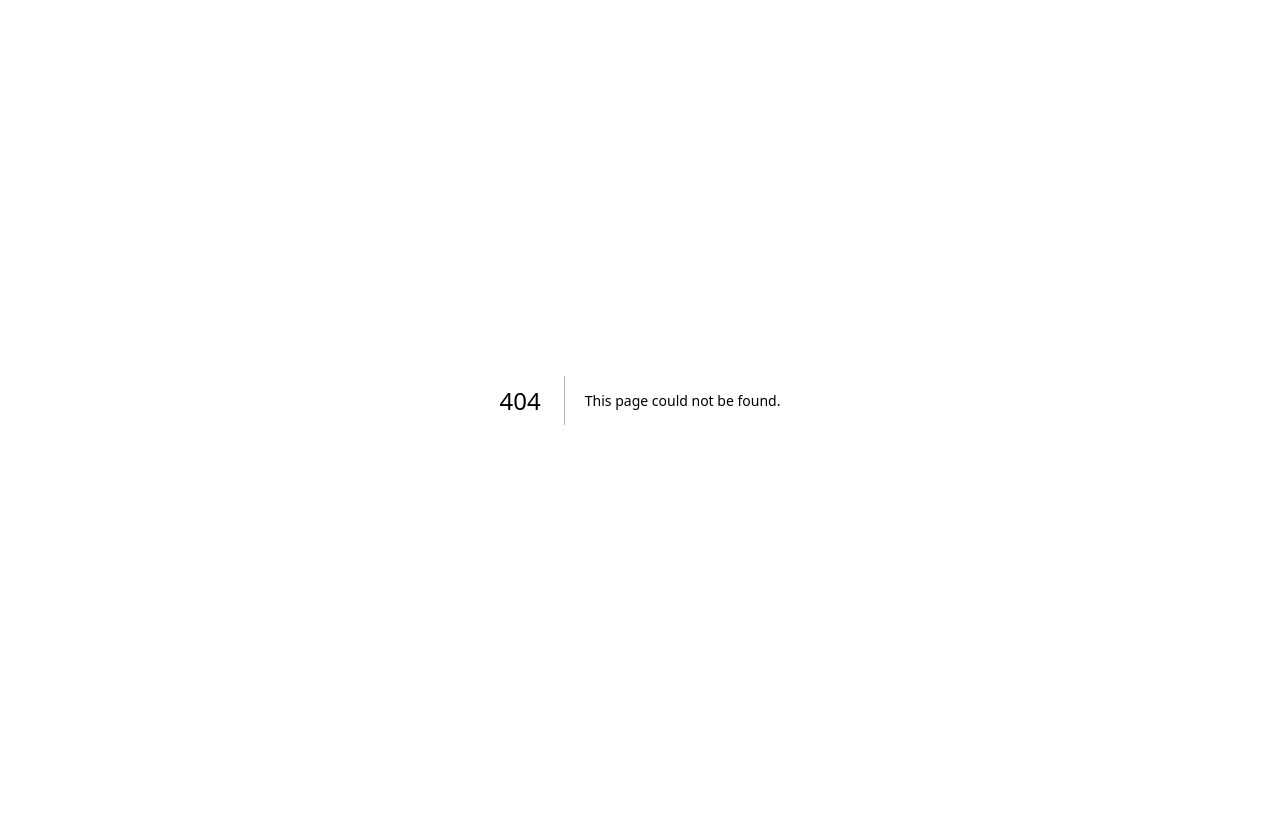
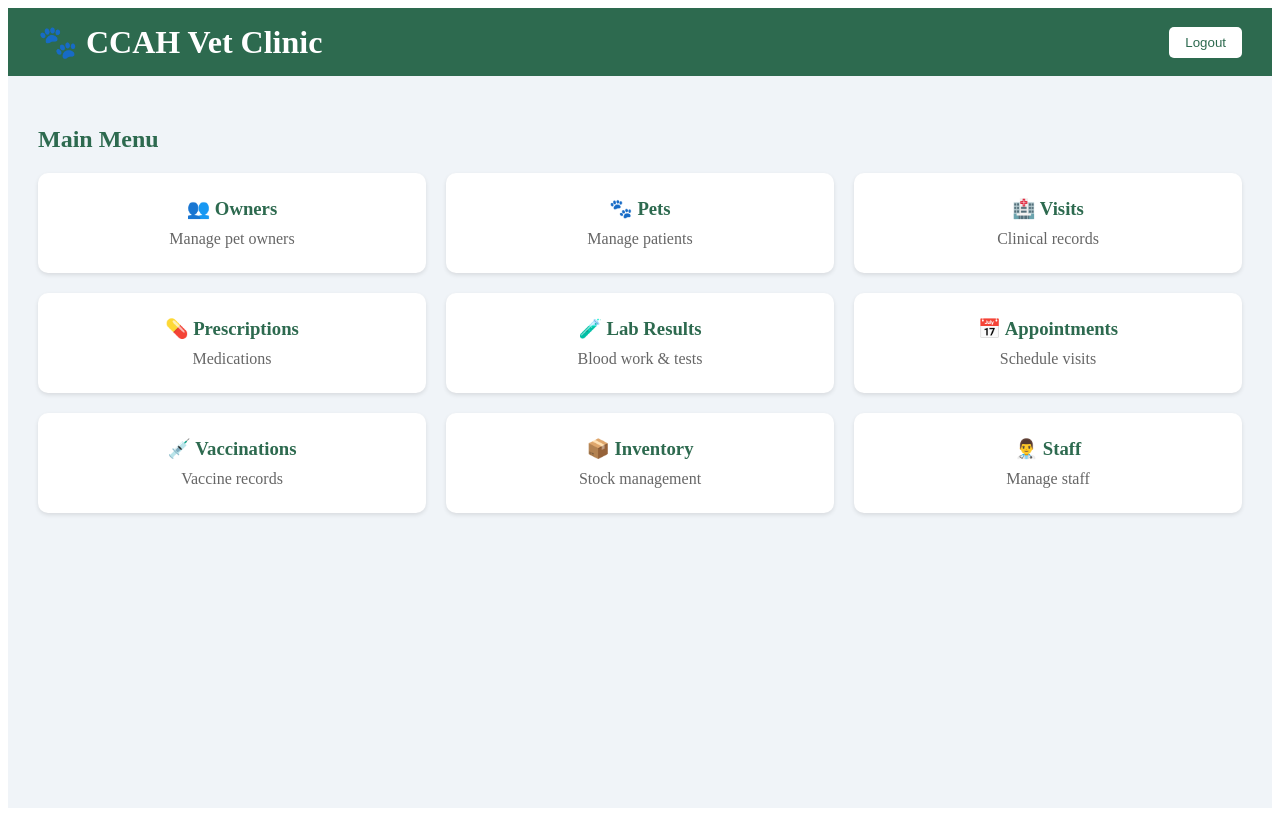
Before and after one commit to pongpao8-rgb/vet-clinic, a Next.js app: page /dashboard in a window 1280 px wide. Before the commit this address had no page. Built offline with nearby package versions, Linux system fonts and the light colour scheme.

Commit message:
Create page.js

```diff
--- /dev/null
+++ b/app/dashboard/page.js
@@ -0,0 +1,69 @@
+export default function Dashboard() {
+  return (
+    <div style={{
+      minHeight: '100vh',
+      backgroundColor: '#f0f4f8'
+    }}>
+      <div style={{
+        backgroundColor: '#2d6a4f',
+        padding: '15px 30px',
+        display: 'flex',
+        justifyContent: 'space-between',
+        alignItems: 'center'
+      }}>
+        <h1 style={{color: 'white', margin: 0}}>
+          🐾 CCAH Vet Clinic
+        </h1>
+        <button style={{
+          backgroundColor: 'white',
+          color: '#2d6a4f',
+          border: 'none',
+          padding: '8px 16px',
+          borderRadius: '5px',
+          cursor: 'pointer'
+        }}>
+          Logout
+        </button>
+      </div>
+
+      <div style={{padding: '30px'}}>
+        <h2 style={{color: '#2d6a4f'}}>Main Menu</h2>
+        <div style={{
+          display: 'grid',
+          gridTemplateColumns: 'repeat(3, 1fr)',
+          gap: '20px',
+          marginTop: '20px'
+        }}>
+          {[
+            { title: '👥 Owners', desc: 'Manage pet owners' },
+            { title: '🐾 Pets', desc: 'Manage patients' },
+            { title: '🏥 Visits', desc: 'Clinical records' },
+            { title: '💊 Prescriptions', desc: 'Medications' },
+            { title: '🧪 Lab Results', desc: 'Blood work & tests' },
+            { title: '📅 Appointments', desc: 'Schedule visits' },
+            { title: '💉 Vaccinations', desc: 'Vaccine records' },
+            { title: '📦 Inventory', desc: 'Stock management' },
+            { title: '👨‍⚕️ Staff', desc: 'Manage staff' },
+          ].map((item, index) => (
+            <div key={index} style={{
+              backgroundColor: 'white',
+              padding: '25px',
+              borderRadius: '10px',
+              boxShadow: '0 2px 4px rgba(0,0,0,0.1)',
+              cursor: 'pointer',
+              textAlign: 'center',
+              transition: 'transform 0.2s'
+            }}>
+              <h3 style={{color: '#2d6a4f', margin: '0 0 10px 0'}}>
+                {item.title}
+              </h3>
+              <p style={{color: '#666', margin: 0}}>
+                {item.desc}
+              </p>
+            </div>
+          ))}
+        </div>
+      </div>
+    </div>
+  )
+}
```
